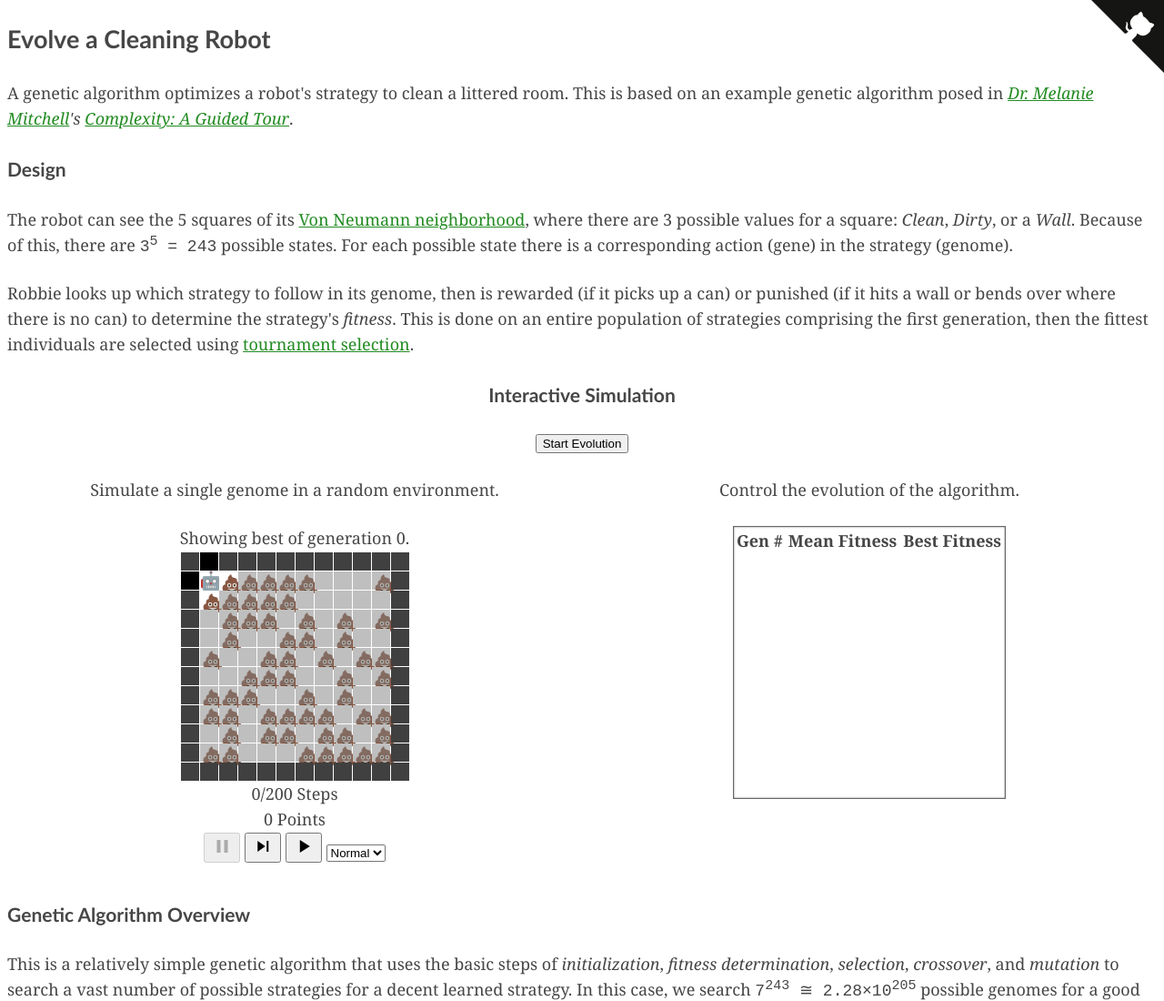
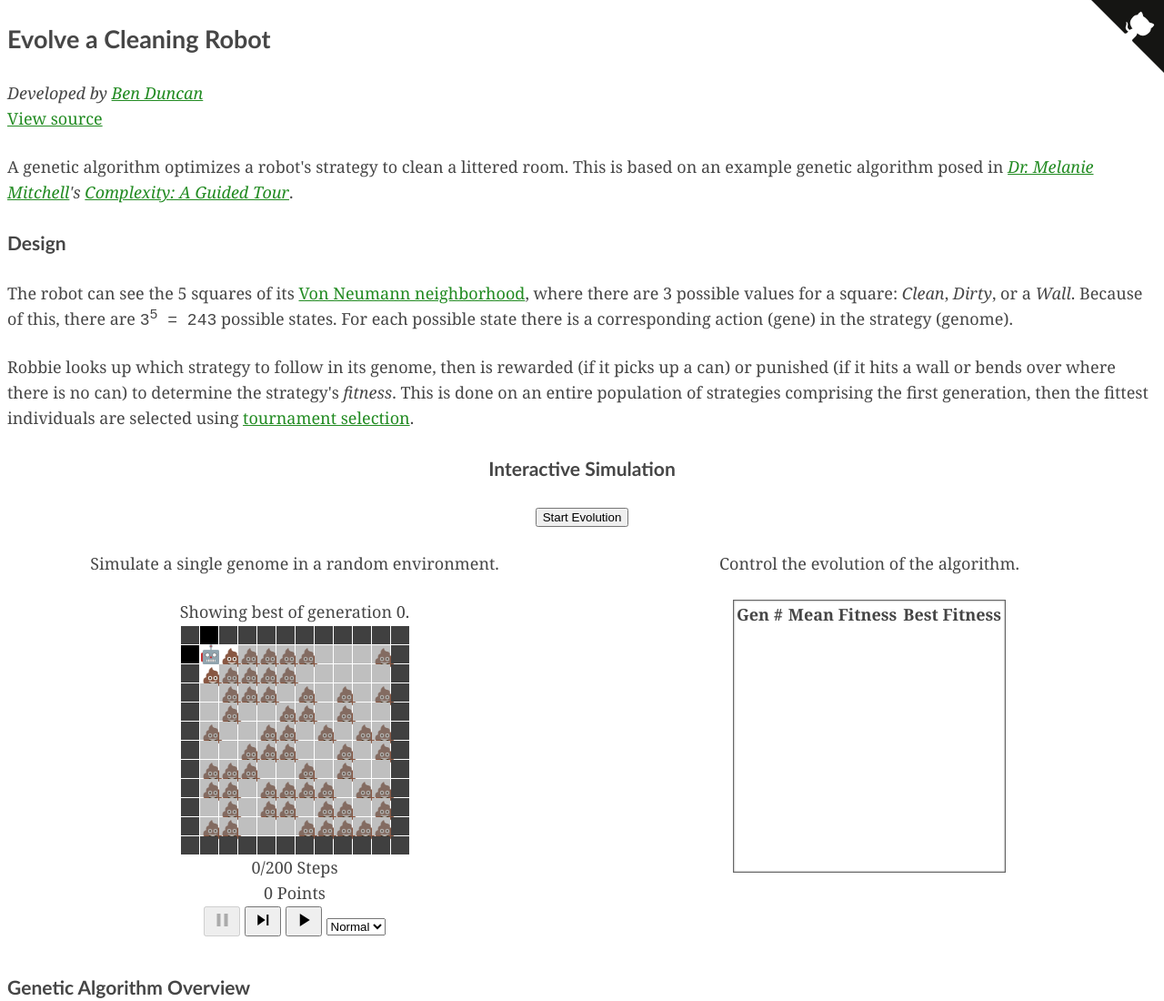
Before and after one commit to bendman/robot-ga, a website built with webpack: page index.html in a window 1280 px wide. Shown: the top 1100 px of the page at 91% size. Built offline with nearby package versions, Linux system fonts and the light colour scheme; files whose address does not match are found by name.

Commit message:
add a link to my website
closes #6

```diff
--- a/index.html
+++ b/index.html
@@ -12,6 +12,11 @@
 
   <article class="ga-robot">
     <h2>Evolve a Cleaning Robot</h2>
+
+    <p>
+      <cite>Developed by <a href="http://benduncan.me">Ben Duncan</a></cite><br>
+      <a href="https://github.com/bendman/robot-ga">View source</a>
+    </p>
 
     <p>
       A genetic algorithm optimizes a robot's strategy to clean a littered room. This is based on an example genetic algorithm posed in <cite><a href="http://web.cecs.pdx.edu/~mm/">Dr. Melanie Mitchell</a>'s <a href="https://www.amazon.com/Complexity-Guided-Tour-Melanie-Mitchell/dp/0199798109/ref=tmm_pap_title_0">Complexity: A Guided Tour</a></cite>.
```
